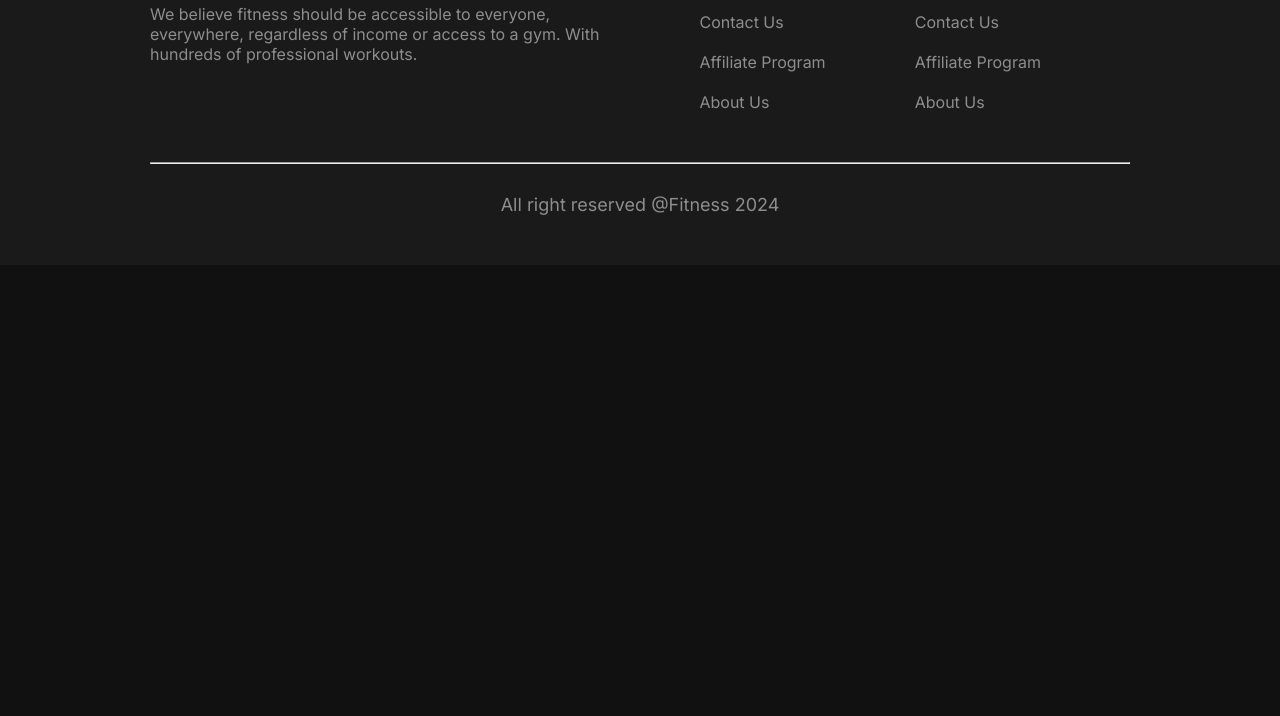
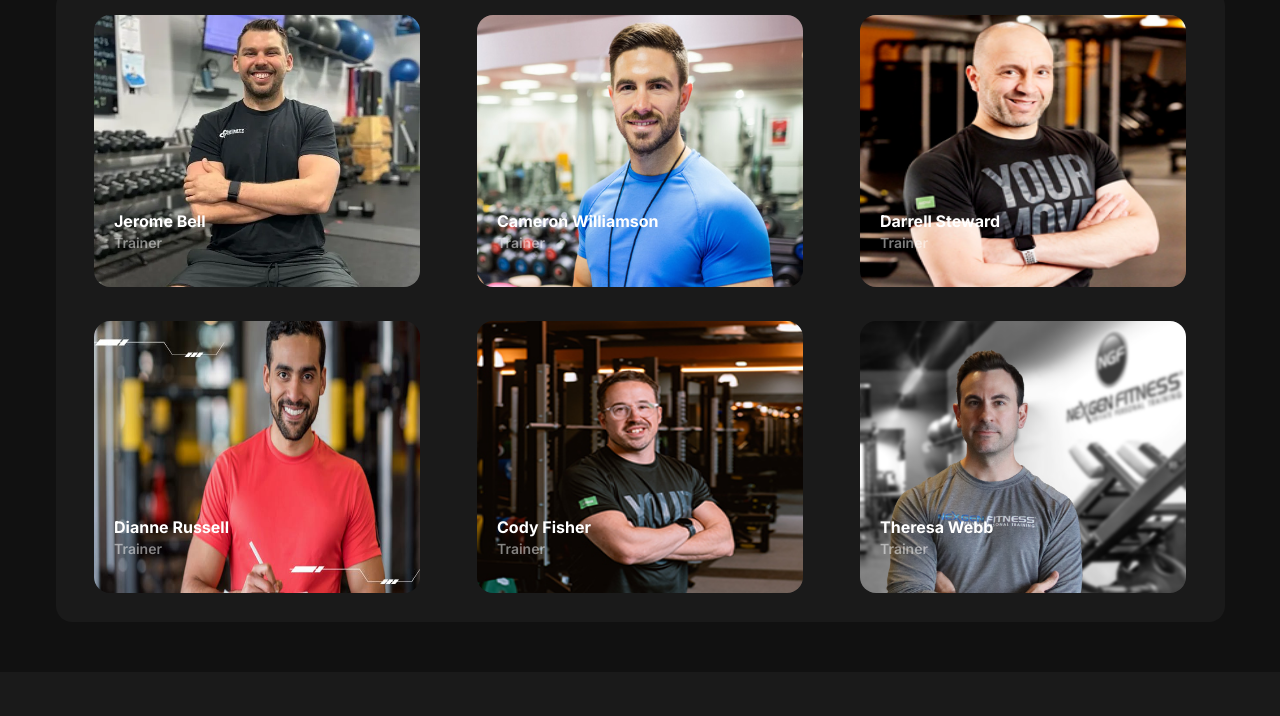
Before and after one commit to Rahamat725/Fitness, a plain HTML site: page index.html in a window 1280 px wide. Shown: the part 3454-4170 px from the top of the page. Before the commit the page ends 3719 px from the top, so only its background shows below. Drawn offline with Linux system fonts and the light colour scheme; a web font is replaced by a local one.

Commit message:
added meet our team section

```diff
--- a/index.html
+++ b/index.html
@@ -204,30 +204,58 @@
 
               <!-- Meet Our Team -->
 
-              <!-- <section class="meet-out-team">
-                <h2 class="section-title">Meet Our Team</h2>
-                <p class="section-description">We believe fitness should be accessible to everyone, everywhere, regardless of income or access to a gym.</p>
-                  <div class="meet-out-team-container">
-                    <div class="team-img-box">
-                        <div><img src="./images/trainer1.png" alt=""></div>
+              <section class="meet-our-team">
+                <h2 class="section-title meet-our-title">Meet Our Team</h2>
+                <p class="section-description meet-our-des">We believe fitness should be accessible to everyone, everywhere, regardless of income or access to a gym.</p>
+                  <div class="meet-our-team-container">
+                    <!-- box-1 -->
+                    <div class="trainer-img-box">
+                        <img src="./images/trainer1.png" alt="">
+                        <h3 class="trainer-name">Jerome Bell</h3>
+                        <p class="profession">Trainer</p>
                     </div>
-                    <div class="team-img-box">
-                        <div><img src="./images/trainer2.png" alt=""></div>
+                    <!-- box-2 -->
+
+                      <div class="trainer-img-box">
+                        <img src="./images/trainer2.png" alt="">
+                        <h3 class="trainer-name">Cameron Williamson</h3>
+                        <p class="profession">Trainer</p>
                     </div>
-                    <div class="team-img-box">
-                        <div><img src="./images/trainer3.png" alt=""></div>
+
+                    <!-- box-3 -->
+
+                    <div class="trainer-img-box">
+                        <img src="./images/trainer3.png" alt="">
+                        <h3 class="trainer-name">Darrell Steward</h3>
+                        <p class="profession">Trainer</p>
                     </div>
-                    <div class="team-img-box">
-                        <div><img src="./images/trainer4.png" alt=""></div>
+
+                    <!-- box-4 -->
+
+                    <div class="trainer-img-box">
+                        <img src="./images/trainer4.png" alt="">
+                        <h3 class="trainer-name">Dianne Russell</h3>
+                        <p class="profession">Trainer</p>
                     </div>
-                    <div class="team-img-box">
-                        <div><img src="./images/trainer5.png" alt=""></div>
+
+                    <!-- box-5 -->
+
+                    <div class="trainer-img-box">
+                        <img src="./images/trainer5.png" alt="">
+                        <h3 class="trainer-name">Cody Fisher</h3>
+                        <p class="profession">Trainer</p>
                     </div>
-                    <div class="team-img-box">
-                        <div><img src="./images/trainer6.png" alt=""></div>
+
+                    <!-- box-6 -->
+
+                    <div class="trainer-img-box">
+                        <img src="./images/trainer6.png" alt="">
+                        <h3 class="trainer-name">Theresa Webb</h3>
+                        <p class="profession">Trainer</p>
                     </div>
+
                   </div>
-              </section> -->
+              </section>
     </main>
     <footer>
         <div class="footer-container">
--- a/style/responsive.css
+++ b/style/responsive.css
@@ -210,6 +210,17 @@
 
 /* Meet Out Team */
 
+.meet-our-team-container{
+    grid-template-columns: 1fr;
+    width: 85%;
+    margin: 50px auto;
+    padding: 20px 0;
+}
+.trainer-img-box img{
+    width: 313px;
+    height: 272px;
+    border-radius: 16px;
+}
 
 /* Footer Section */
 
@@ -428,6 +439,20 @@ footer{
 
 /* Meet Out Team */
 
+.meet-our-des{
+    width: 80%;
+    margin: auto;
+}
+.meet-our-team-container{
+    width: 90%;
+    margin: 50px auto;
+}
+.trainer-img-box img{
+    width: 199px;
+    height: 272px;
+    border-radius: 16px;
+}
+
 
 /* Footer Section */
 
@@ -520,4 +545,17 @@ footer{
     width: 91%;
 }
 
+/* Meet Our Team */
+
+.meet-our-team-container{
+    width: 90%;
+    margin: 50px auto;
 }
+
+.trainer-img-box img{
+    width: 250px;
+    height: 272px;
+    border-radius: 16px;
+}
+
+}
--- a/style/style.css
+++ b/style/style.css
@@ -489,6 +489,53 @@ main{
 
 /*    <!-- Meet Our Team --> */
 
+.meet-our-team{
+    margin-top: 50px;
+}
+.meet-our-title, .meet-our-des{
+    text-align: center;
+}
+
+.meet-our-team-container{
+    margin-top: 50px;
+    display: grid;
+    grid-template-columns: repeat(3, 1fr);
+    row-gap: 30px;
+    justify-items: center;
+    border-radius: 16px;
+
+    background: rgb(26, 26, 26);
+    padding: 25px 10px;
+}
+
+.trainer-img-box{
+    position: relative;
+    object-fit: contain;
+
+}
+.trainer-img-box img{
+    width: 326px;
+    height: 272px;
+    border-radius: 16px;
+}
+
+.trainer-name{
+    position: absolute;
+    left: 20px;
+    bottom: 60px;
+    font-size: 16px;
+    font-size: 600;
+    color: var(--largeText);
+}
+
+.profession{
+    position: absolute;
+    left: 20px;
+    bottom: 40px;
+    font-size: 14px;
+    font-weight: 600;
+    color: var(--smallText);
+}
 
 
 /* Footer Section */
@@ -525,7 +572,7 @@ footer{
     justify-content: space-evenly;
 }
 
-.footer-column-1{}
+
 
 .footer-column-title{
     font-size: 28px;
```
